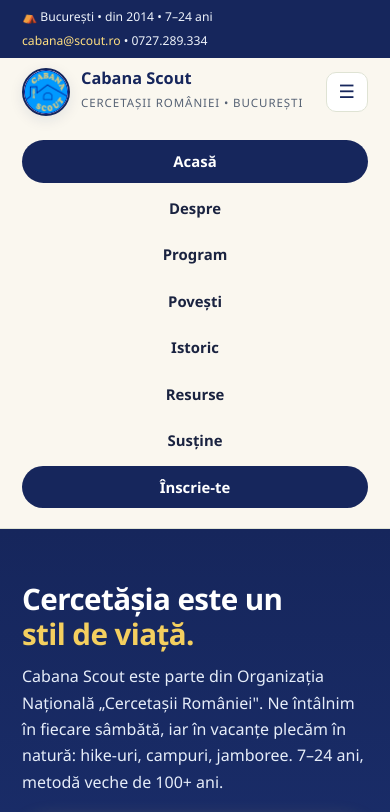
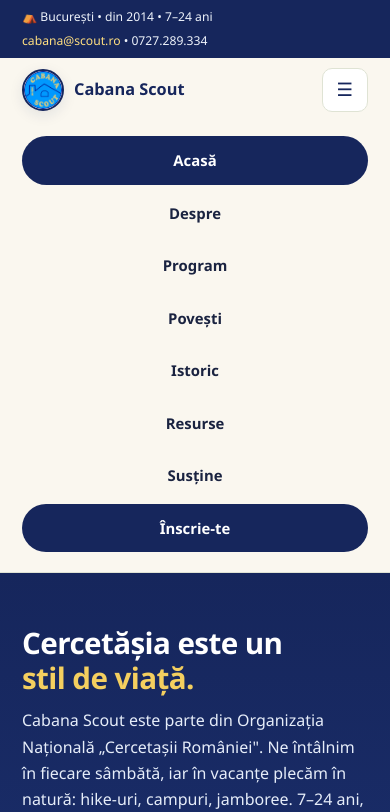
Before and after one commit to sebaptcd/cabanascout.ro, a plain HTML site: page index.html in a window 390 px wide. Both pictures are taken after a click on the button "Meniu". Shown: the top 812 px of the page. Drawn offline with Linux system fonts and the light colour scheme.

Commit message:
Mobil: header stabil (brand flexibil, subtitlu ascuns), tinte 44px, timeline aerisit, meniu pe 404

```diff
--- a/404.html
+++ b/404.html
@@ -1,5 +1,6 @@
 <!doctype html><html lang="ro"><head><meta charset="utf-8"><meta name="viewport" content="width=device-width,initial-scale=1">
 <title>Pagina nu există — Cabana Scout</title><link rel="icon" href="assets/img/logo-cabana.png"><link rel="stylesheet" href="assets/css/main.css"></head><body>
-<header class="site"><div class="navwrap"><a class="brand" href="index.html"><img class="brand-mark" src="assets/img/logo-cabana.png" alt="Logo Cabana Scout"><span><b>Cabana Scout</b><small>București</small></span></a><nav class="menu"><a href="index.html">Acasă</a><a href="jurnal.html">Povești</a><a href="contact.html" class="cta">Înscrie-te</a></nav></div></header>
+<header class="site"><div class="navwrap"><a class="brand" href="index.html"><img class="brand-mark" src="assets/img/logo-cabana.png" alt="Logo Cabana Scout"><span><b>Cabana Scout</b><small>București</small></span></a><button class="burger" aria-label="Meniu">☰</button><nav class="menu"><a href="index.html">Acasă</a><a href="jurnal.html">Povești</a><a href="contact.html" class="cta">Înscrie-te</a></nav></div></header>
 <main class="wrap"><section class="pad" style="text-align:center"><div style="font-size:4rem">🧭</div><h1>Rătăcit pe cărare?</h1><p class="muted">Pagina nu există. Hai înapoi pe traseu.</p><p><a class="btn btn-dark" href="index.html">← Acasă</a> <a class="btn btn-light" href="jurnal.html">Povești →</a></p></section></main>
+<script src="assets/js/main.js"></script>
 </body></html>
--- a/assets/css/main.css
+++ b/assets/css/main.css
@@ -179,7 +179,14 @@
   nav.menu{display:none;width:100%;flex-direction:column;align-items:stretch;padding:10px 0;flex-basis:100%}
   nav.menu.open{display:flex}
   nav.menu a{text-align:center}
-  .burger{display:block}
+  .burger{display:block;flex:0 0 auto;margin-left:0;padding:10px 14px}
+  /* brandul nu mai impinge burgerul: subtitlu ascuns, titlu cu elipsa */
+  .brand{flex:1 1 auto;min-width:0;gap:10px}
+  .brand>span:last-child{flex:1 1 auto;min-width:0}
+  .brand b{white-space:nowrap;overflow:hidden;text-overflow:ellipsis}
+  .brand small{display:none}
+  img.brand-mark{width:42px;height:42px;flex-basis:42px}
+  nav.menu a{padding:12px 14px;min-height:44px}
   .g3,.g4,.g2{grid-template-columns:1fr}
   .gallery.g4s{grid-template-columns:repeat(2,1fr);gap:10px}
   .fgrid{grid-template-columns:1fr}
@@ -202,4 +209,9 @@
   .arch-list a{flex-wrap:wrap;gap:2px 10px}
   .arch-list .d{margin-left:0}
   .topbar{font-size:.76rem}
+  /* cronologia mai aerisita pe ecrane inguste */
+  .timeline{margin-left:4px;padding-left:14px}
+  .t{padding:11px 13px}
+  /* siguranta anti-overflow pentru siruri lungi fara spatii */
+  .card p{overflow-wrap:break-word}
 }
```
